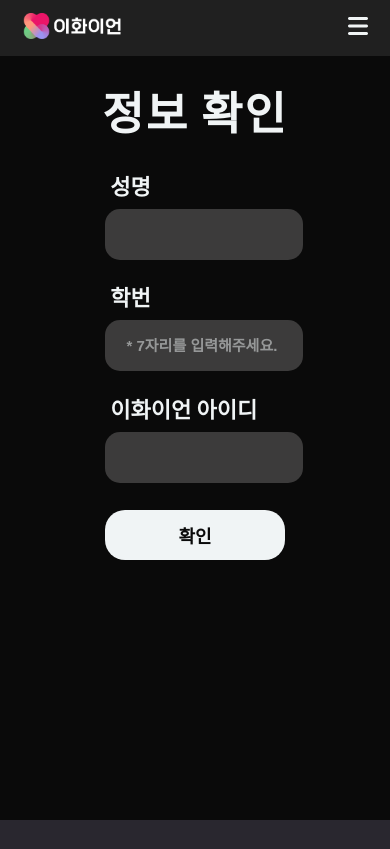
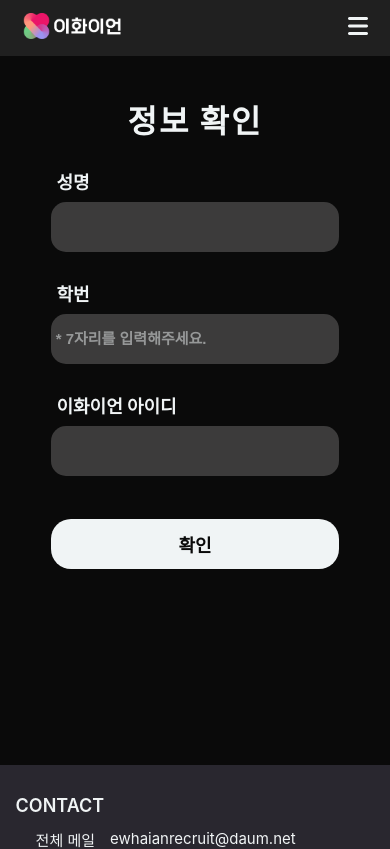
Before and after one commit to hyeinNa/recruiting_2023, a React (Create React App) app in the folder client/: page /register/checkinfo in a window 390 px wide. Shown: the top 849 px of the page. Built offline with nearby package versions, Linux system fonts and the light colour scheme.

Commit message:
#19 기존 지원자 정보 확인 페이지 모바일 버전
- 폼이 100%로 해도 x축으로 overflow 되는 문제 해결

```diff
--- a/client/src/components/views/RegisterPages/ExistingApplicantCheckInfo.css
+++ b/client/src/components/views/RegisterPages/ExistingApplicantCheckInfo.css
@@ -4,13 +4,13 @@
   --register-checkInfo-forms-border-radius: 15px;
   --register-checkInfo-button-border-radius: 20px;
   --register-checkInfo-form-labels-font-weight: 700;
-  --register-checkInfo-forms-height: 45px;
+  --register-checkInfo-forms-height: 50px;
   --register-checkInfo-forms-button-height: 50px;
   --register-checkInfo-forms-margin-bottom: 7%;
 }
 .register_checkInfo {
-  width: 100vw;
-  height: 100vh;
+  width: 100%;
+  height: 100%;
   background-color: var(--toneDown-black);
 }
 .register_checkInfo_container {
@@ -18,8 +18,9 @@
   /*background-color: aqua;*/
   margin: 0 auto;
   width: 100%;
-  height: 90%;
+  height: auto;
   padding-top: 60px;
+  padding-bottom: 196px;
 }
 .register_checkInfo_inner_container {
   /*background-color: aquamarine;*/
@@ -81,7 +82,7 @@
   padding: 8px 5px;
 }
 .register_checkInfo_forms {
-  width: 98.5%;
+  width: 100%;
   height: var(--register-checkInfo-forms-height);
   background-color: var(--register-checkInfo-forms-color);
   border-color: transparent;
@@ -90,6 +91,8 @@
   font-size: 17px;
   padding-left: 15px;
   font-weight: 600;
+  padding: 0;
+  border-width: 0;
 }
 .register_checkInfo_button {
   width: 100%;
@@ -106,3 +109,31 @@
   font-size: 15px;
   opacity: 50%;
 }
+@media screen and (max-width: 768px) {
+  .register_checkInfo_form_container {
+    width: 70%;
+  }
+  .register_checkInfo_title {
+    font-size: var(--register-landing-title-font-size);
+  }
+}
+@media screen and (max-width: 650px) {
+  .register_checkInfo_title {
+    font-size: 38px;
+    margin-top: 8%;
+  }
+}
+@media screen and (max-width: 500px) {
+  .register_checkInfo_title {
+    font-size: 32px;
+    margin-top: 10%;
+  }
+}
+@media screen and (max-width: 480px) {
+  .register_checkInfo_form_container {
+    width: 80%;
+  }
+  .register_checkInfo_labels {
+    font-size: 18px;
+  }
+}
```
